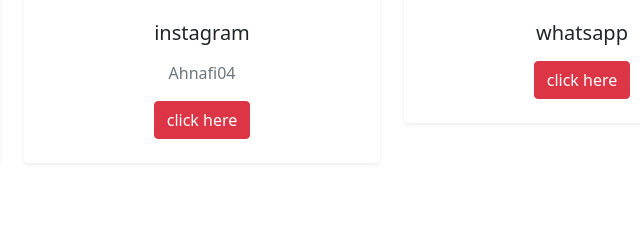
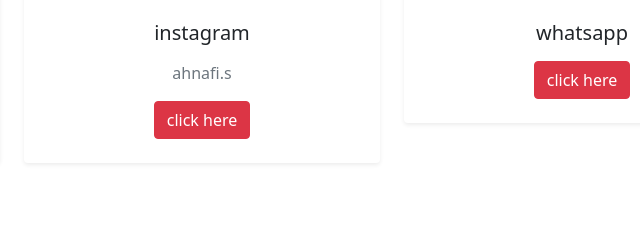
Before and after one commit to ahnafi/profile, a plain HTML site: page index.html in a window 1280 px wide. Shown: the part 1167-1398 px from the top of the page, 438-1078 px from the left. Drawn offline with Linux system fonts and the light colour scheme.

Commit message:
Update index.html

```diff
--- a/index.html
+++ b/index.html
@@ -80,7 +80,7 @@
             <i class="fab fa-instagram"></i>
           </div>
           <h1 class="fs-5 py-2">instagram</h1>
-          <p class="text-muted">Ahnafi04</p>
+          <p class="text-muted">ahnafi.s</p>
           <a href="https://www.instagram.com/ahnafi_04/" class="btn btn-danger">click here</a>
         </div>
       </div>
```
